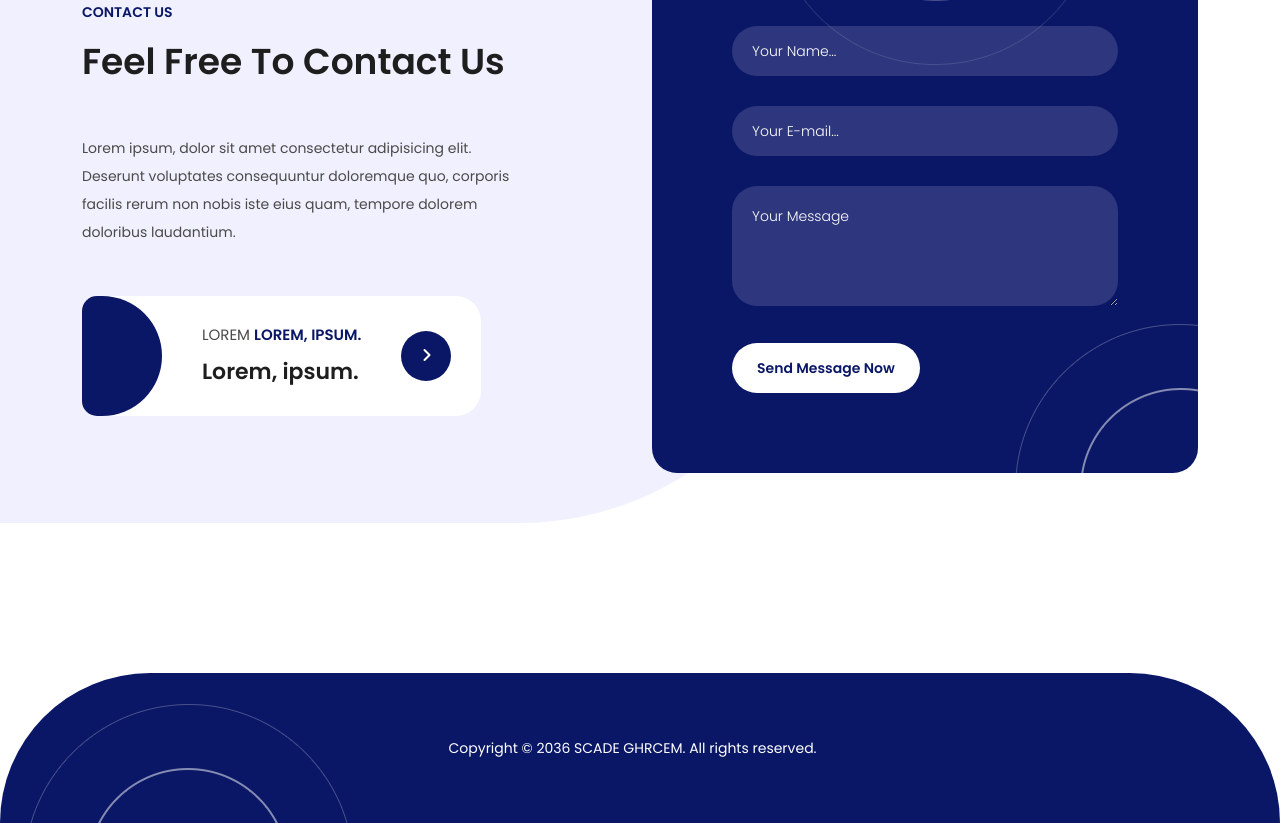
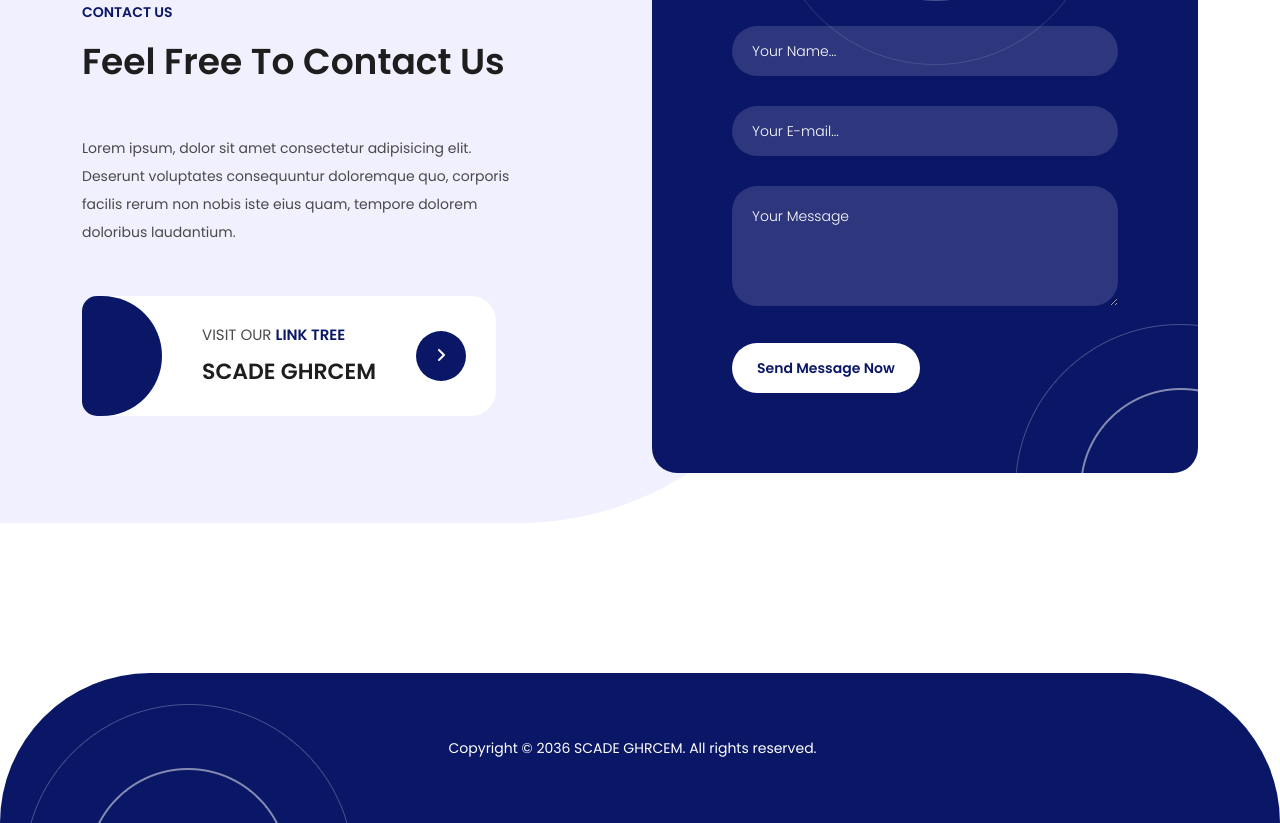
Before and after one commit to TousifTamboli/scade_website, a website: page index.html in a window 1280 px wide. Shown: the part 4362-5185 px from the top of the page. Drawn offline with nearby package versions, Linux system fonts and the light colour scheme; no server answers; sample sign-in values are in the browser's storage.

Commit message:
team section remaining and last bit of content remaining

```diff
--- a/index.html
+++ b/index.html
@@ -648,9 +648,9 @@ https://templatemo.com/tm-586-scholar
               </p>
               <div class="special-offer">
                 <span class="offer"><br /><em></em></span>
-                <h6>lorem <em>Lorem, ipsum.</em></h6>
-                <h4>Lorem, ipsum. </h4>
-                <a href="#"><i class="fa fa-angle-right"></i></a>
+                <h6>Visit Our <em>Link Tree</em></h6>
+                <h4>SCADE GHRCEM </h4>
+                <a href="https://linktr.ee/scadeghrcem"><i class="fa fa-angle-right"></i></a>
               </div>
             </div>
           </div>
```
